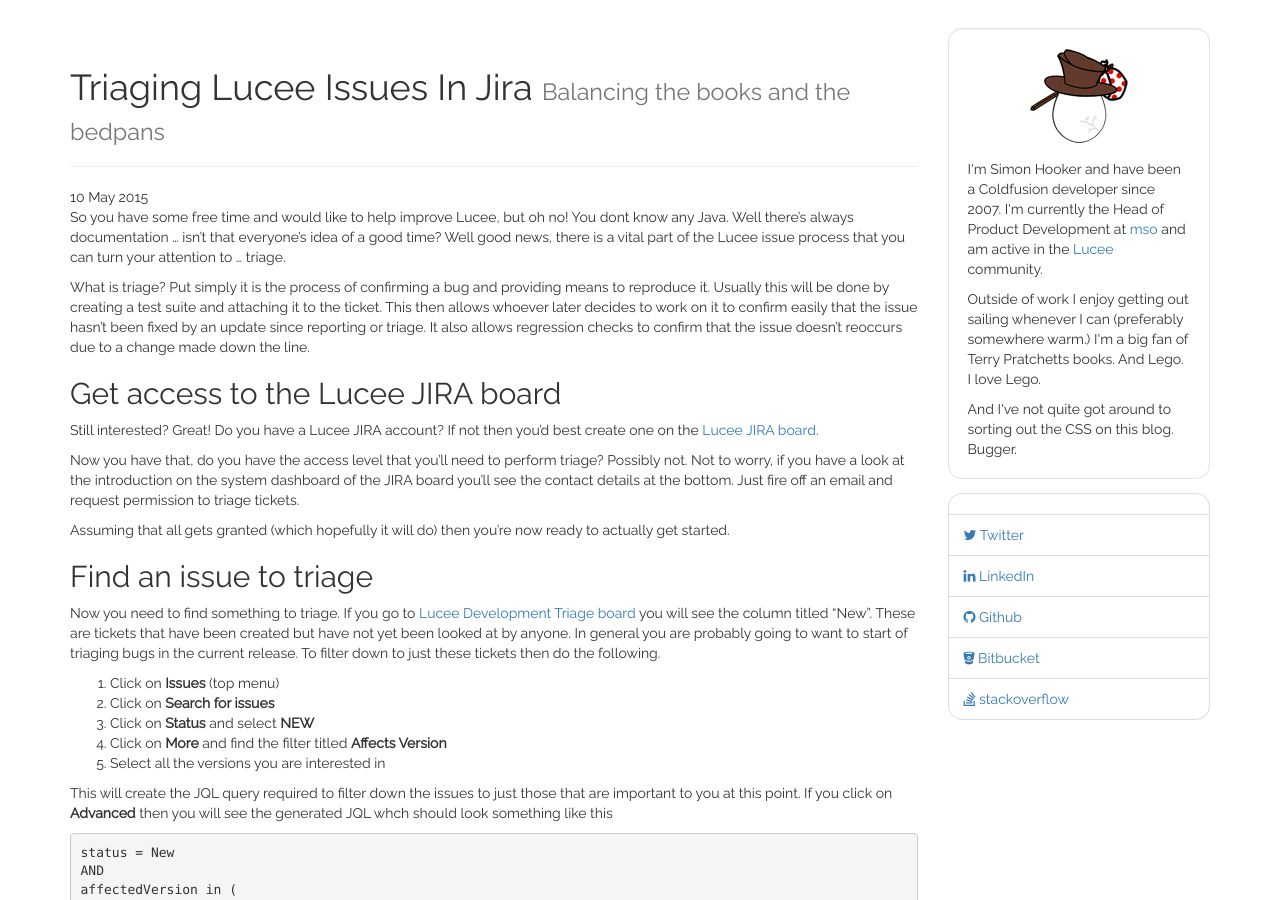
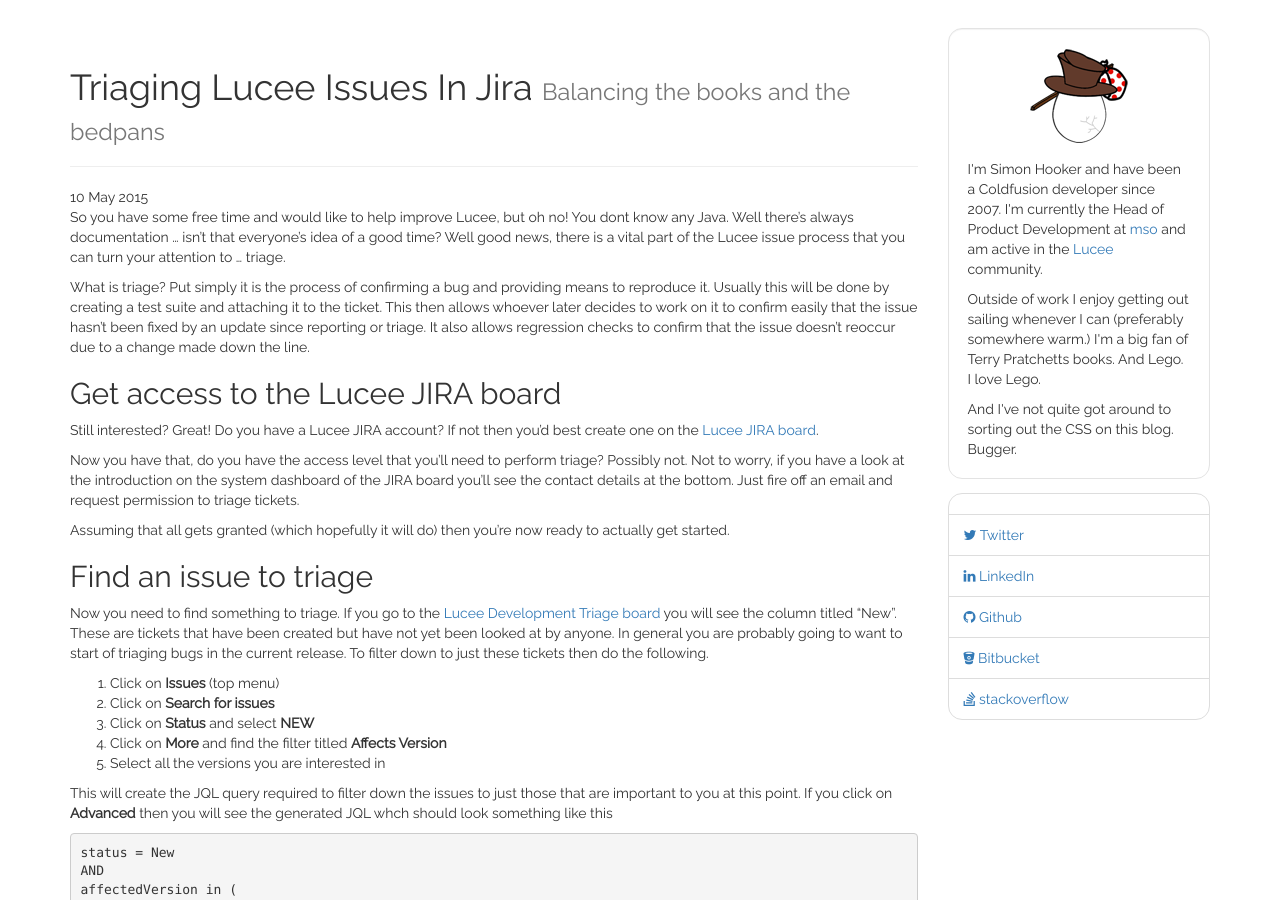
Before and after one commit to SimonHooker/simonhooker.github.io, a Jekyll site: the page built from _posts/2015-05-10-triaging-lucee-issues-in-jira.md, in a window 1280 px wide and 900 px high. Built offline with Jekyll 4.4.1, drawn with Linux system fonts in a browser that asks for light colours; nearby versions of some CDN libraries; comment, search, counter and statistics services are not loaded.

Commit message:
Singular not plural and adding a the

```diff
--- a/_posts/2015-05-10-triaging-lucee-issues-in-jira.md
+++ b/_posts/2015-05-10-triaging-lucee-issues-in-jira.md
@@ -7,7 +7,7 @@
 
 So you have some free time and would like to help improve Lucee, but oh no! You dont know any Java.  Well there's always documentation ... isn't that everyone's idea of a good time?  Well good news, there is a vital part of the Lucee issue process that you can turn your attention to ... triage.
 
-What is triage? Put simply it is the process of confirming a bug and providing means to reproduce it. Usually this will be done by creating a test suite and attaching it to the ticket. This then allows whoever later decides to work on it to confirm easily that the issue hasn't been fixed by an update since reporting or triage. It also allows regression checks to confirm that the issue doesn't reoccurs due to a change made down the line.
+What is triage? Put simply it is the process of confirming a bug and providing means to reproduce it. Usually this will be done by creating a test suite and attaching it to the ticket. This then allows whoever later decides to work on it to confirm easily that the issue hasn't been fixed by an update since reporting or triage. It also allows regression checks to confirm that the issue doesn't reoccur due to a change made down the line.
 
 ## Get access to the Lucee JIRA board
 
@@ -19,7 +19,7 @@
 
 ## Find an issue to triage
 
-Now you need to find something to triage. If you go to [Lucee Development Triage board](https://luceeserver.atlassian.net/secure/RapidBoard.jspa?rapidView=3&useStoredSettings=true) you will see the column titled "New".  These are tickets that have been created but have not yet been looked at by anyone.  In general you are probably going to want to start of triaging bugs in the current release. To filter down to just these tickets then do the following.
+Now you need to find something to triage. If you go to the [Lucee Development Triage board](https://luceeserver.atlassian.net/secure/RapidBoard.jspa?rapidView=3&useStoredSettings=true) you will see the column titled "New".  These are tickets that have been created but have not yet been looked at by anyone.  In general you are probably going to want to start of triaging bugs in the current release. To filter down to just these tickets then do the following.
 
 1. Click on  **Issues** (top menu)
 2. Click on **Search for issues**
```
